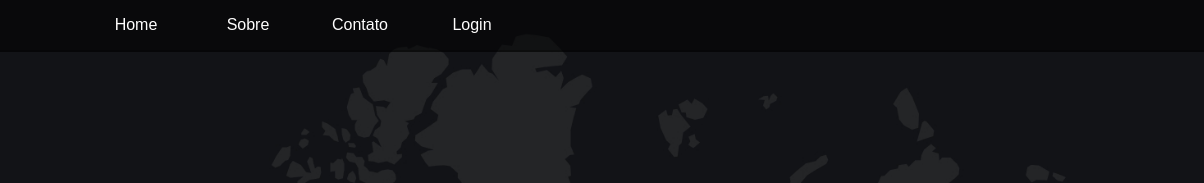
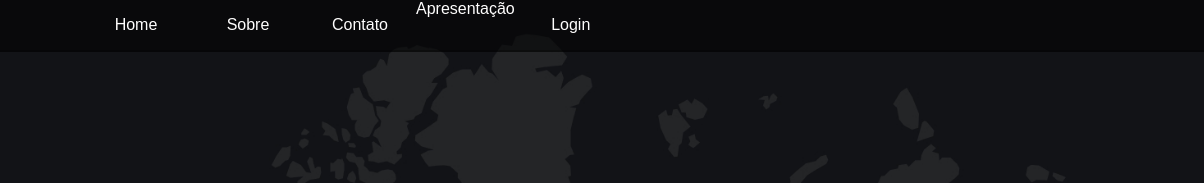
Before and after one commit to RodrigoBernardi333/weblabtrab, a plain HTML site: page HTML/inicio.html in a window 1280 px wide. Shown: the top 183 px of the page, 0-1204 px from the left. Drawn offline with Linux system fonts and the light colour scheme; a web font is replaced by a local one.

Commit message:
main_em_inicio

```diff
--- a/HTML/inicio.html
+++ b/HTML/inicio.html
@@ -24,6 +24,7 @@
                     <a href="/HTML/Inicio.html" id="home">Home</a>
                     <a href="/HTML/Sobre.html" id="sobre">Sobre</a>
                     <a href="/HTML/Contato.html" id="contato">Contato</a>
+                    <a href="/HTML/main.html" target="_blank" id="apresentcao">Apresentação</a>
                     <a href="/HTML/Login_init.html" target="_blank" id="login">Login</a>
                 </nav>
                 <div class="top-icons">
```
Also changed, not shown: HTML/Sobre.html (+1 -0 lines).
